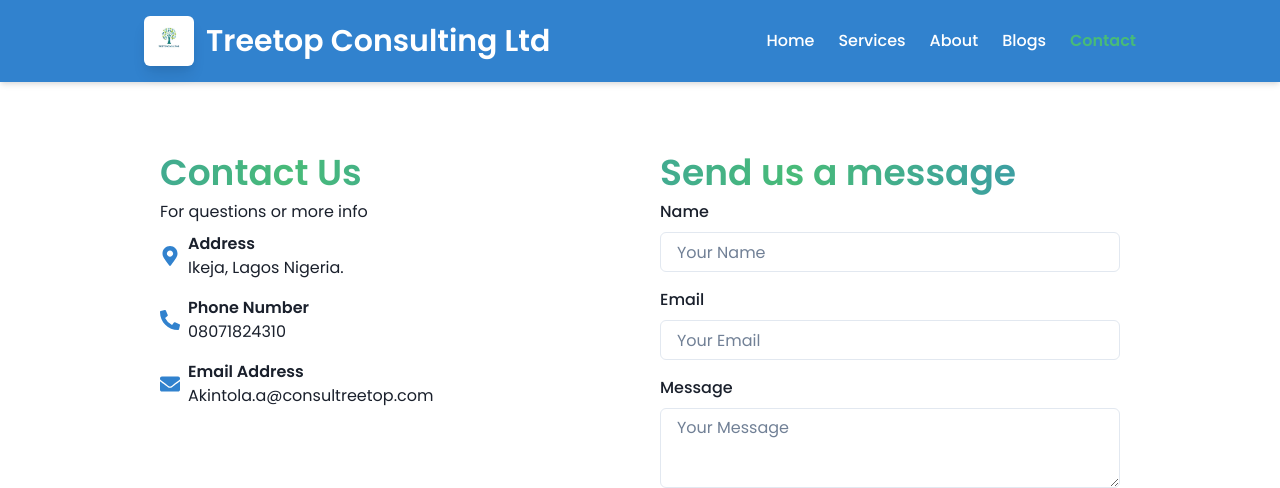
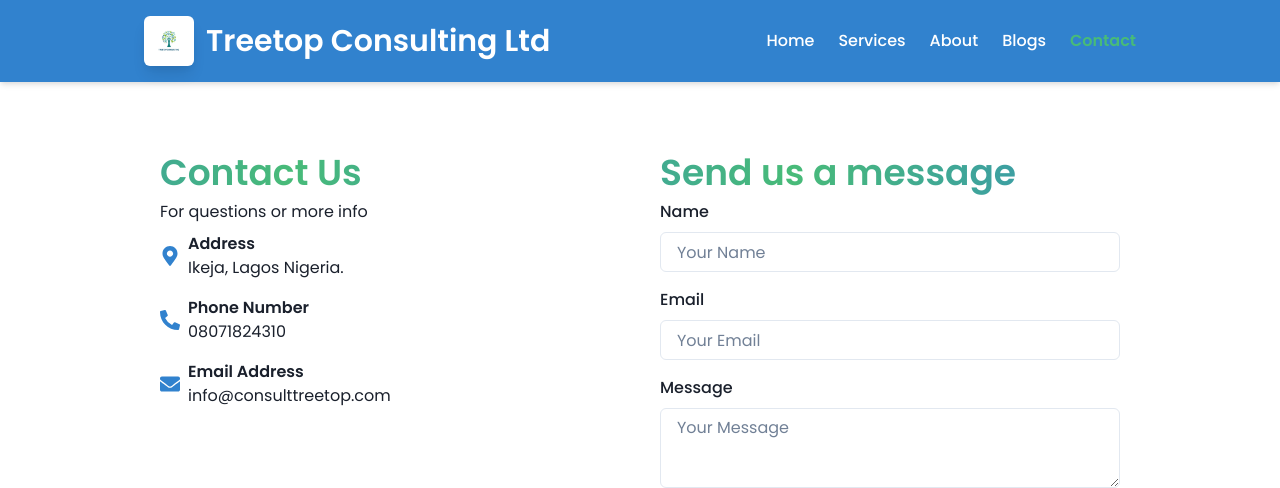
Before and after one commit to bobbyz-hub/Treetop-Consulting, a React (Vite) app: page /contact in a window 1280 px wide. Shown: the top 488 px of the page. Built offline with nearby package versions, Linux system fonts and the light colour scheme.

Commit message:
changed logo to registered one n adjusted icons on why page

```diff
--- a/src/App.jsx
+++ b/src/App.jsx
@@ -47,10 +47,10 @@ export default function App() {
             {/* Logo + Brand */}
             <Flex align="center">
               <Image
-                src="/images/Treetop-site-logo.jpg"
+                src="/images/TreetopSiteLogo.webp"
                 alt="company logo"
                 boxSize="50px"
-                objectFit="contain"
+                objectFit="cover"
                 mr={3}
                 borderRadius="md"
                 boxShadow="lg"
--- a/src/pages/ContactPage.jsx
+++ b/src/pages/ContactPage.jsx
@@ -73,7 +73,7 @@ import {
                 <Icon as={FaEnvelope} color="blue.500" boxSize={5} />
                 <Box>
                   <Text fontWeight="bold">Email Address</Text>
-                  <Text>Akintola.a@consultreetop.com</Text>
+                  <Text>info@consulttreetop.com</Text>
                 </Box>
               </HStack>
             </VStack>
--- a/src/pages/Why.jsx
+++ b/src/pages/Why.jsx
@@ -37,16 +37,11 @@ export default function Why() {
     })
   };
 
-  // Glow + bounce for icons
+  // Bounce animation for icons
   const iconVariants = {
     hidden: { scale: 0 },
     visible: (i) => ({
       scale: [0, 1.3, 1],
-      boxShadow: [
-        "0 0 0px rgba(0, 255, 0, 0)",
-        "0 0 10px rgba(72, 187, 120, 0.8)",
-        "0 0 5px rgba(72, 187, 120, 0.4)"
-      ],
       transition: {
         delay: i * 0.3,
         duration: 0.8,
@@ -129,6 +124,12 @@ export default function Why() {
                     boxSize={6}
                     variants={iconVariants}
                     custom={index}
+                    borderRadius="full"
+                    cursor="pointer"
+                    transition="all 0.3s ease-in-out"
+                    _hover={{
+                      boxShadow: "0 0 12px rgba(72, 187, 120, 0.8), 0 0 6px rgba(72, 187, 120, 0.4)"
+                    }}
                   />
                   <Text fontSize="lg" color="gray.700">
                     {text}
```
Also changed, not shown: public/images/TreetopSiteLogo.webp (added), public/treetop-logo.png.
